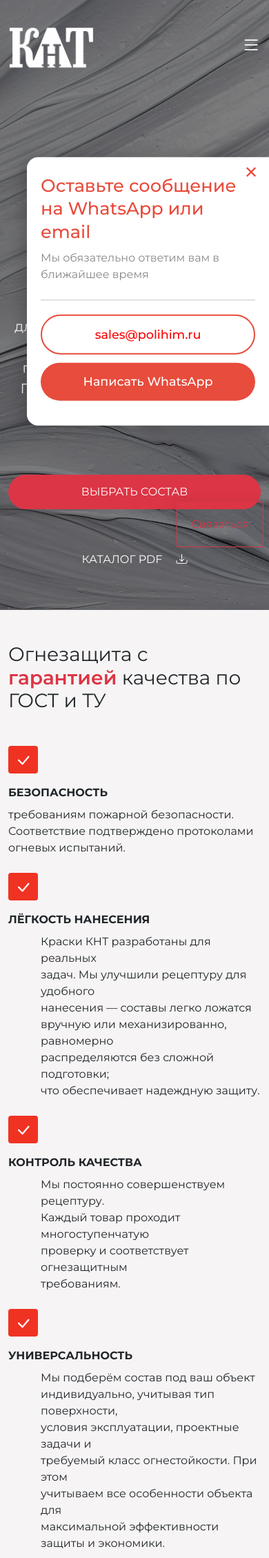
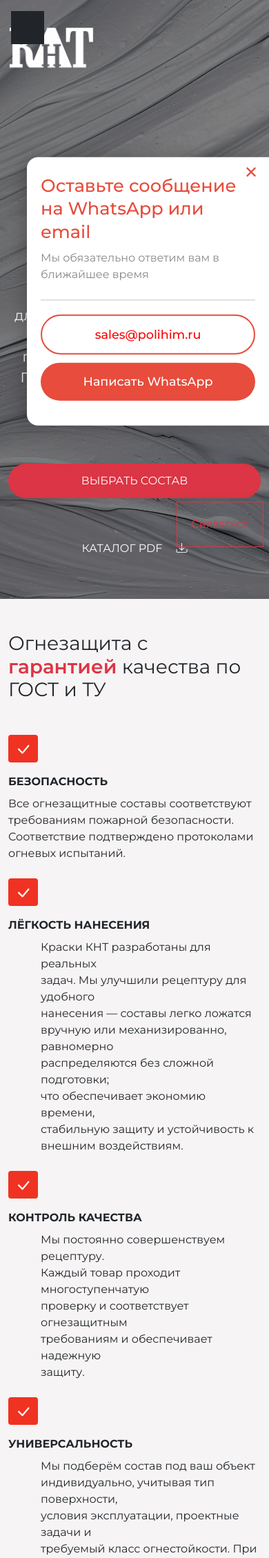
Before and after one commit to k1lst1x/knt-ognezaschita, a Django app: page / in a window 390 px wide. Shown: the top 2258 px of the page at 69% size. Run offline with Django 5.2, Linux system fonts and the light colour scheme; some libraries are stand-ins or nearby versions.

Commit message:
updateV2.5

```diff
--- a/templates/base.html
+++ b/templates/base.html
@@ -56,6 +56,7 @@
     <!-- JS (Bootstrap и ваши скрипты) -->
     <script src="https://cdn.jsdelivr.net/npm/swiper@11/swiper-bundle.min.js"></script>
     <script src="https://cdn.jsdelivr.net/npm/bootstrap@5.3.5/dist/js/bootstrap.bundle.min.js" integrity="sha384-k6d4wzSIapyDyv1kpU366/PK5hCdSbCRGRCMv+eplOQJWyd1fbcAu9OCUj5zNLiq" crossorigin="anonymous"></script>
+
     <script>
       const products2 = [
         {% for product in products %}
--- a/templates/home.html
+++ b/templates/home.html
@@ -16,7 +16,7 @@
         </div>
         <div>
           <div class="fw-bold mb-2 text-start">БЕЗОПАСНОСТЬ</div>
-          <div class="fs-6"
+          <div class="fs-6">
             Все огнезащитные составы соответствуют<br>требованиям пожарной безопасности.<br>Соответствие подтверждено протоколами <br>огневых испытаний.
           </div>
         </div>
@@ -31,7 +31,7 @@
         <div>
           <div class="fw-bold mb-2 text-start">ЛЁГКОСТЬ НАНЕСЕНИЯ</div>
           <div class="fs-6" style="padding-left: 47px;">
-            Краски КНТ разработаны для реальных<br> задач. Мы улучшили рецептуру для удобного<br> нанесения — составы легко ложатся<br> вручную или механизированно, равномерно<br> распределяются без сложной подготовки;<br> что обеспечивает надеждную защиту.
+            Краски КНТ разработаны для реальных<br> задач. Мы улучшили рецептуру для удобного<br> нанесения — составы легко ложатся<br> вручную или механизированно, равномерно<br> распределяются без сложной подготовки;<br> что обеспечивает экономию времени, <br>стабильную защиту и устойчивость к <br>внешним воздействиям.
           </div>
         </div>
       </div>
@@ -45,7 +45,7 @@
         <div>
           <div class="fw-bold mb-2 text-start">КОНТРОЛЬ КАЧЕСТВА</div>
           <div class="fs-6" style="padding-left: 47px;">
-            Мы постоянно совершенствуем рецептуру.<br> Каждый товар проходит многоступенчатую<br> проверку и соответствует огнезащитным<br> требованиям.
+            Мы постоянно совершенствуем рецептуру.<br> Каждый товар проходит многоступенчатую<br> проверку и соответствует огнезащитным<br> требованиям и обеспечивает надежную <br>защиту.
           </div>
         </div>
       </div>
@@ -59,7 +59,7 @@
         <div>
           <div class="fw-bold mb-2 text-start">УНИВЕРСАЛЬНОСТЬ</div>
           <div class="fs-6" style="padding-left: 47px;">
-            Мы подберём состав под ваш объект<br> индивидуально, учитывая тип поверхности,<br> условия эксплуатации, проектные задачи и<br> требуемый класс огнестойкости. При этом<br> учитываем все особенности объекта для<br> максимальной эффективности защиты и экономики.
+            Мы подберём состав под ваш объект<br> индивидуально, учитывая тип поверхности,<br> условия эксплуатации, проектные задачи и<br> требуемый класс огнестойкости. При этом<br> учитываем все особенности объекта для<br> максимальной эффективности защиты и <br>экономики.
           </div>
         </div>
       </div>
@@ -121,7 +121,6 @@
   </div>
   <div class="col">
     <div class="card h-100 border-0 position-relative overflow-hidden text-white" style="min-height: 500px;">
-      <img src="{% static 'images/card2.jpg' %}" class="card-img h-100" style="object-fit: cover; min-height: 500px;">
       <div class="card-img-overlay d-flex flex-column justify-content-between p-4" style="background: rgba(224,44,36,0.95);">
         <div>
           <h5 class="card-title mb-0" style="font-size:1.4rem;">О КОМПАНИИ<br>КНТ</h5>
@@ -137,9 +136,9 @@
       <img src="{% static 'images/card1.jpg' %}" class="card-img h-100" style="object-fit: cover; min-height: 500px;">
       <div class="card-img-overlay d-flex flex-column justify-content-between p-4" style="background: rgba(0, 0, 0, 0.7);">
         <div>
-          <h5 class="card-title mb-0" style="font-size:1.4rem;">НАШИ КРУПНЫЕ<br>ЗАКАЗЧИКИ</h5>
+          <h5 class="card-title mb-0" style="font-size:1.4rem;">ПРОДУКЦИЯ</h5>
         </div>
-          <a href="#" class="square-btn mt-3">
+          <a href="{% url 'landing_index' %}" class="square-btn mt-3">
             <i class="bi bi-arrow-up-right-square-fill text-white fs-1"></i>
           </a>
       </div>
--- a/templates/includes/footer.html
+++ b/templates/includes/footer.html
@@ -84,35 +105,6 @@
         </ul>
       </div>
 
-      <!-- 4. Контакты -->
-      <div class="col-12 col-md-3">
-        <h5 class="fw-bold mb-4">Контакты</h5>
-        <div class="text-secondary mb-4">Связаться с нами</div>
-          <div class="mb-2 d-flex align-items-start">
-            <i class="bi bi-telephone-fill text-danger me-2 mt-1"></i>
-            <div>
-              <div style="margin-top: 0.2rem;color: #9CA3AF">Александр</div>
-              <a href="tel:+74951234567" class="text-secondary d-block" style="text-decoration:none;">+7 (495) 123-45-67</a>
-            </div>
-          </div>
-        <div class="mb-2">
-          <i class="bi bi-envelope-fill text-danger me-2"></i>
-          <a href="mailto:sales@polihim.ru" class="text-secondary">sales@polihim.ru</a>
-        </div>
-
-        <div class="fw-bold text-secondary mt-4 mb-1">Наш офис и склад</div>
-        <div class="text-secondary mb-2">
-          г. Алматы, Жетысуский<br>район,
-          ул. Венецианова<br> 37, 3-й этаж, офис 5
-        </div>
-
-        <div class="fw-bold text-secondary mt-4 mb-1">Время работы</div>
-        <div class="text-secondary mt-3">
-          Пн-Пт: 9:00–18:00<br>
-          Сб-Вс: - выходные
-        </div>
-      </div>
-    </div>
 
     <!-- Линия и копирайт -->
     <div class="border-secondary pt-3 text-secondary " style="opacity:0.7;">
--- a/templates/includes/header.html
+++ b/templates/includes/header.html
@@ -97,17 +97,6 @@ body {
   position: relative;
   z-index: 2;
 }
-/* landing.css или <style> внутри шаблона */
-    #mobileNav.collapse:not(.show) {
-  display: block; /* Чтобы transition работал */
-  height: 0;
-  overflow: hidden;
-  transition: height 0.3s ease;
-} */
-#mobileNav.collapse.show {
-  height: auto; /* Даст Bootstrap'у возможность вычислить высоту */
-  transition: height 0.3s ease;
-}
 @media (max-width: 991.98px) {
   .dropdown-submenu > .dropdown-menu {
     position: static;
@@ -129,12 +192,10 @@ body {
 <header class="text-white py-3 {% if not is_homepage %}bg-dark{% endif %} mb-5">
   <div class="container d-flex flex-wrap justify-content-between align-items-center">
     <!-- Логотип -->
-    <div class="d-flex align-items-center">
+    <div class="d-flex align-items-center mobile-logo">
     <a href="{% url 'home' %}">
       <img src="{% static 'images/logo.png' %}" alt="" style="height: 100px;" style="object-fit: cover;"/>
     </a>
-      <!-- <i class="bi bi-fire me-2 fs-3 text-danger"></i>
-      <span class="fs-4 fw-bold">OGNEZA</span> -->
     </div>
 
     <!-- Навигация (для больших экранов) -->
@@ -165,57 +226,64 @@ body {
         </div>
     </nav>
 
-    <!-- Кнопки справа -->
-    <!-- <div class="d-flex align-items-center gap-3">
-      <a href="#contact" class="d-none d-md-inline-flex text-white text-decoration-none align-items-center gap-1">
-        <i class="bi bi-telephone-fill"></i>
-        <span>Связаться</span>
-      </a>
-      <button class="btn btn-danger">Запросить предложение</button>
-    </div> -->
-    <!-- Кнопки справа -->
-
-    <!-- Бургер-иконка для мобильных -->
-    <button class="navbar-toggler d-md-none text-white border-0" type="button" data-bs-toggle="collapse" data-bs-target="#mobileNav">
-      <i class="bi bi-list fs-1"></i>
-    </button>
+<!-- Кнопка-гамбургер для мобильного меню -->
+<button class="d-md-none btn btn-dark position-fixed top-0 start-0 m-3 z-1030" id="mobileMenuBtn" style="width:48px;height:48px;border-radius:8px;">
+  <span class="navbar-toggler-icon"></span>
+</button>
 
 <!-- Мобильное меню -->
-  <div class="collapse d-md-none mt-3 w-100" id="mobileNav">
-    <nav class="d-flex flex-column gap-2">
-      <a href="{% url 'home' %}" class="text-white text-decoration-none hover-red">Главная</a>
-      <a href="#footer" class="text-white text-decoration-none hover-red">Контакты</a>
-      <a href="{% url 'delivery' %}" class="text-white text-decoration-none hover-red">Доставка</a>
-      <a href="{% url 'feedback' %}" class="text-white text-decoration-none hover-red">Отзывы</a>
-      <div class="dropdown">
-        <a href="#" class="dropdown-toggle text-white" id="aboutDropdownMobile" role="button" data-bs-toggle="dropdown" aria-expanded="false">
-          О нас
-          <i class="bi bi-chevron-down ms-1 fs-6"></i>
-        </a>
-        <ul class="dropdown-menu custom-dropdown-menu mt-3" aria-labelledby="aboutDropdownMobile">
-          <li><a class="dropdown-item text-white fs-6" href="#">Сертификаты</a></li>
-          <li><a class="dropdown-item fs-6 text-grey-object" href="#">Объекты</a></li>
-          <li><a class="dropdown-item fs-6 text-grey-object" href="#">Партнеры</a></li>
+<div id="mobileMenuOverlay" class="mobile-menu-overlay">
+  <div class="mobile-menu-dark"></div>
+  <nav class="mobile-menu-nav">
+    <button class="btn-close ms-auto mb-4" id="closeMobileMenu" aria-label="Закрыть"></button>
+    <ul class="mobile-menu-list list-unstyled">
+      <li><a href="{% url 'home' %}" class="mobile-menu-link">Главная</a></li>
+        <span class="mobile-menu-link">О нас</span>
+          <li><a href="#" class="mobile-menu-sublink">Объекты</a></li>
+          <li><a href="#" class="mobile-menu-sublink">Партнеры</a></li>
+          <li><a href="#" class="mobile-menu-sublink">Сертификаты</a></li>
+      <li><a href="{% url 'delivery' %}" class="mobile-menu-link">Доставка</a></li>
+      <li><a href="{% url 'feedback' %}" class="mobile-menu-link">Отзывы</a></li>
+      <li><a href="#footer" class="mobile-menu-link">Контакты</a></li>
+      <li>
+        <span class="mobile-menu-link">Продукция</span>
+        <ul class="mobile-menu-sub list-unstyled">
+          <li><a href="#" class="mobile-menu-sublink">Все товары</a></li>
+          <li><a href="#" class="mobile-menu-sublink">По категориям</a></li>
         </ul>
-      </div>
-        <a href="{% url 'landing_index' %}"
-          class="btn text-white border border-white rounded-pill btn-rounded px-3 py-1 mt-2 text-start d-block"
-          style="background:rgba(255,255,255,0.07); max-width: 160px;">
-          Продукция
-        </a>
-    </nav>
-  </div>
+      </li>
+    </ul>
+  </nav>
+</div>
 </header>
 
 <script>
-
+document.addEventListener('DOMContentLoaded', function() {
+  var btn = document.getElementById('mobileMenuBtn');
+  var overlay = document.getElementById('mobileMenuOverlay');
+  var closeBtn = document.getElementById('closeMobileMenu');
+  btn && btn.addEventListener('click', function() {
+    overlay.classList.add('active');
+    document.body.style.overflow = 'hidden';
+  });
+  closeBtn && closeBtn.addEventListener('click', function() {
+    overlay.classList.remove('active');
+    document.body.style.overflow = '';
+  });
+  overlay && overlay.addEventListener('click', function(e) {
+    if (e.target.classList.contains('mobile-menu-dark')) {
+      overlay.classList.remove('active');
+      document.body.style.overflow = '';
+    }
+  });
+});
 </script>
 
 {% if is_homepage %}
     <section class="text-white py-5">
       <div class="container">
         <div class="col-12 col-md-8 mx-auto text-center">
-          <h1 class="display-6 fw-bold mb-4">Решения противопожарной защиты</h1>
+          <h1 class="display-6 fw-bold mb-4">Решения профессиональной защиты</h1>
           <p class="lead mb-4 fs-5">
             Производим и поставляем сертифицированные огнезащитные материалы <br> для металлических конструкций, кабелей и различных поверхностей в соответствии с <br>ГОСТ и ТУ, а так же производим полный спектр работ.
           </p>
```
Also changed, not shown: other parts of templates/includes/footer.html (+25 -4 lines), other parts of templates/includes/header.html (+74 -0 lines).
